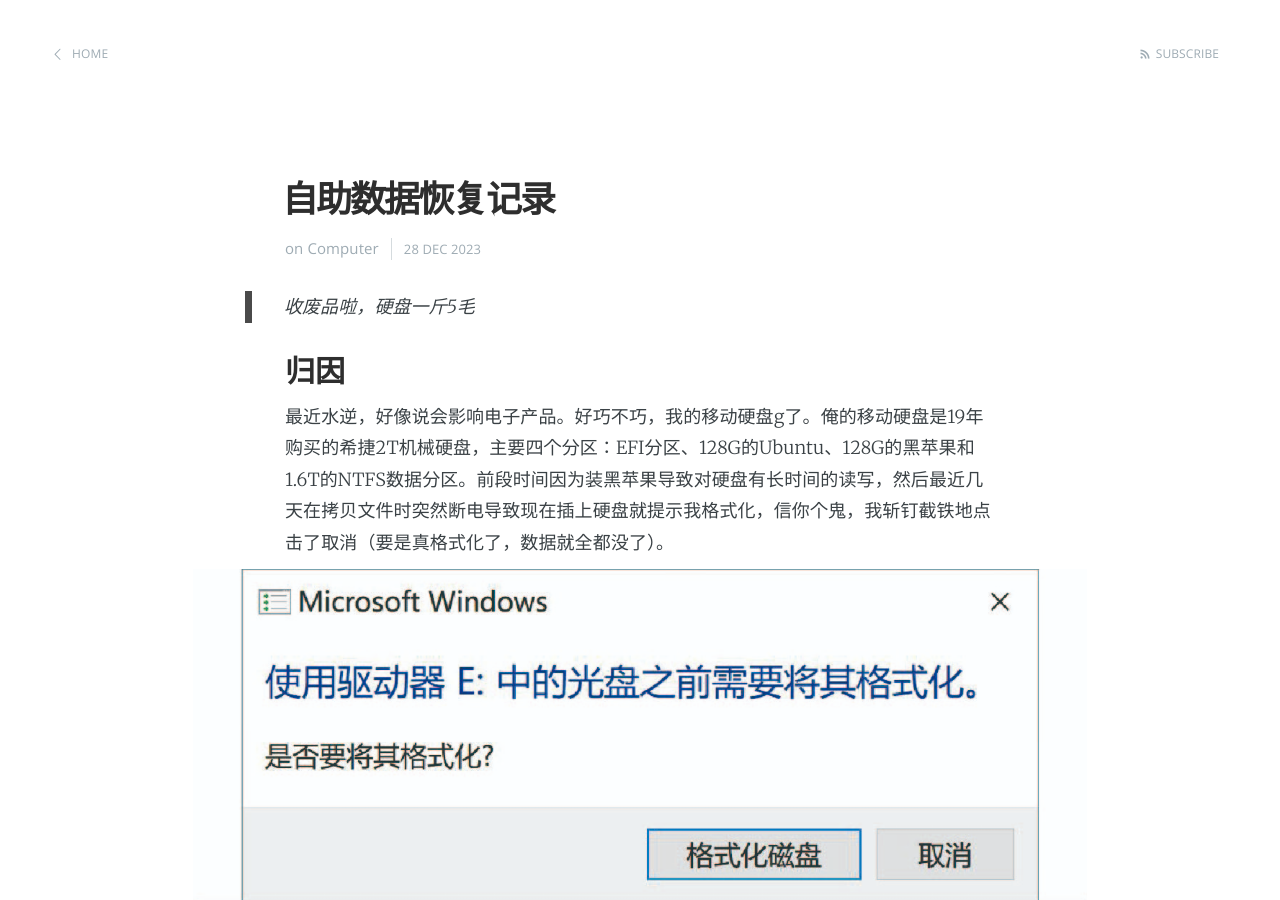
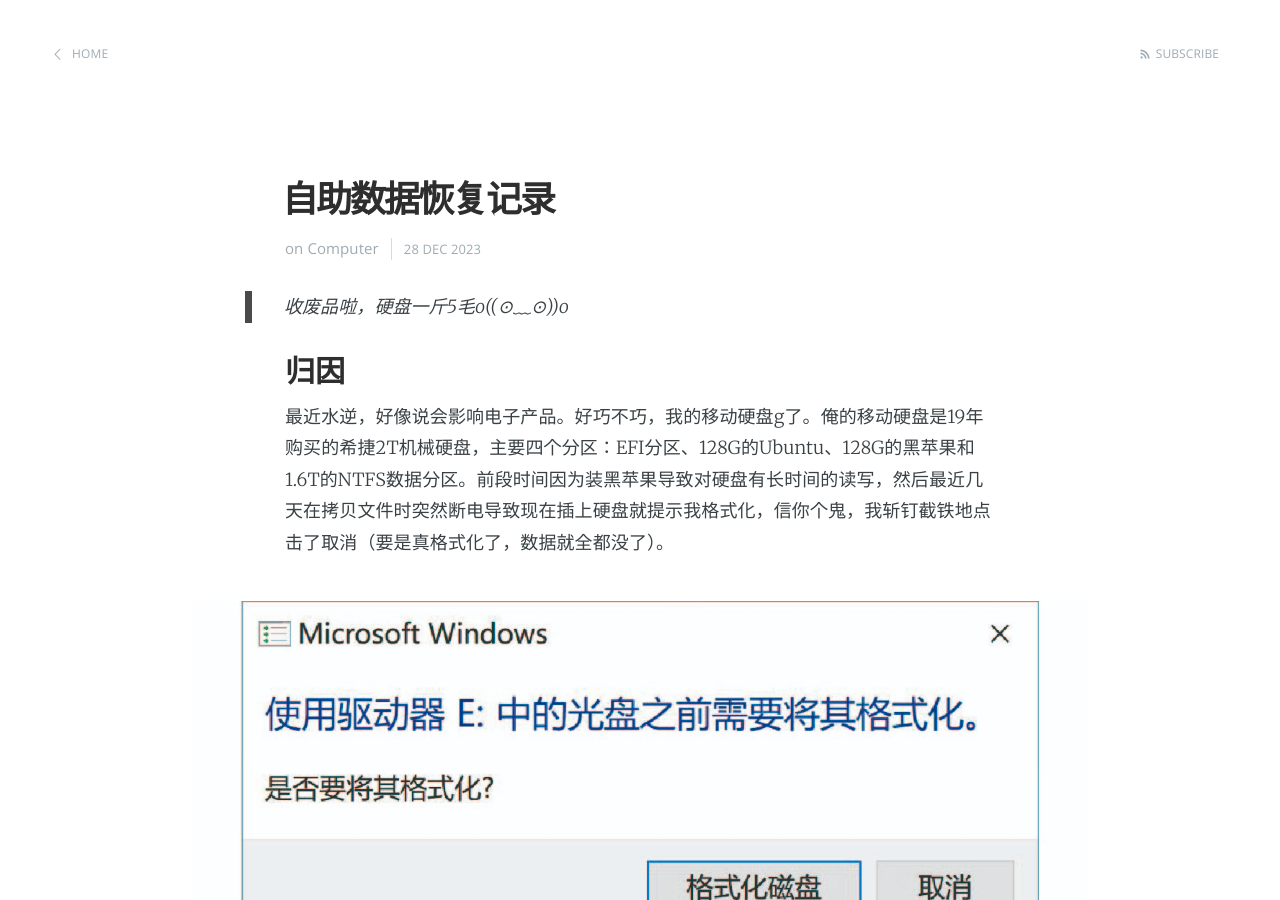
Before and after one commit to marktube/marktube.github.io, a Jekyll site: the page built from _posts/2023-12-27-Disk-Choices.md, in a window 1280 px wide and 900 px high. Built offline with Jekyll 4.4.1, drawn with Linux system fonts in a browser that asks for light colours; comment, search, counter and statistics services are not loaded; some of the changed lines change nothing that is shown.

Commit message:
Update 2023-12-27-Disk-Choices.md

```diff
--- a/_posts/2023-12-27-Disk-Choices.md
+++ b/_posts/2023-12-27-Disk-Choices.md
@@ -1,18 +1,23 @@
 ---
 layout: post
-title: 自助数据恢复记录
+title: "自助数据恢复记录"
 date: 2023-12-28 10:03:00
 disqus: true
 categories: Computer
 ---
 
-> 收废品啦，硬盘一斤5毛
+> 收废品啦，硬盘一斤5毛o((⊙﹏⊙))o
 
 ### 归因
+
 最近水逆，好像说会影响电子产品。好巧不巧，我的移动硬盘g了。俺的移动硬盘是19年购买的希捷2T机械硬盘，主要四个分区：EFI分区、128G的Ubuntu、128G的黑苹果和1.6T的NTFS数据分区。前段时间因为装黑苹果导致对硬盘有长时间的读写，然后最近几天在拷贝文件时突然断电导致现在插上硬盘就提示我格式化，信你个鬼，我斩钉截铁地点击了取消（要是真格式化了，数据就全都没了）。
-![](../../../../assets/images/disk_format.jpg)
+
+![format](../../../../assets/images/disk_format.jpg)
+
 我突然意识到了问题的严重性，硬盘坏没坏不重要，数据没了才是真的糟心！冷静一下之后，我开始分析损坏原因和寻找恢复数据的方法。先拿CHKDSK命令试一下，结果如下：
-![](../../../../assets/images/disk_chkdsk.jpg)
+
+![chkdsk](../../../../assets/images/disk_chkdsk.jpg)
+
 看来只有拿出[DiskGenius](https://www.diskgenius.cn/)来试试看了，先用[恢复文件功能](https://www.diskgenius.cn/exp/use-tutorial.php)试试，结果恢复到一会提示我扇区损坏无法读取！！！又试了坏道检测和修复，果然出现了坏道，但是不能直接修复，那样的话会损坏原有数据。于是决定使用[扇区复制功能](https://www.diskgenius.cn/exp/disk-bad-sector-data-recovery.php)来找回原有数据，所以才有了购买硬盘的需求。
 
 这里还是总结一下机械硬盘使用的一些注意事项，防止后面翻车：
@@ -27,6 +32,7 @@
 另外有些时候USB接口可能会因为省电模式管理而在使用一段时间后停止供电，可以在**设备管理器-通用串行总线控制器-USB根集线器-属性-电源管理**中，取消勾选“允许计算机关闭此设备以节约电源(A)”。
 
 ### 选购
+
 说到买硬盘，这里面水可深了，一般人很难把握。刷漆贴标、以次充好、库存翻新、大削成本、广告洗脑、矿场锻炼都是常见操作。目前普通消费者选择除了机械硬盘就是固态硬盘，希捷(Segate)、西数(Western Digital)、东芝(Toshiba)、三星(Samsung)占据了大部分市场。先主要总结一下机械和固态的区别和各自优缺点：
 
 | 指标 |          机械硬盘          |         固态硬盘         |
@@ -48,6 +54,7 @@
 
 
 #### 机械硬盘
+
 机械硬盘很早就出现了，也被称为传统普通硬盘，作为计算机中容量最大的存储介质，主要由以下几个部分组成：
 
 - 盘片
@@ -63,7 +70,9 @@
 磁头可以沿着盘片的半径方向运动，加上盘片每分钟几千转的高速旋转，磁头就可以定位在盘片的指定位置上进行数据的读写操作。信息通过离磁性表面很近的磁头，由电磁流来改变极性方式被电磁流写到磁盘上，信息可以通过相反的方式读取。机械硬盘的读写速度依赖于电机的转速，因为需要依靠电机带动磁盘高速转动使磁头找到指定位置进行读写。
 
 目前机械硬盘比较大的雷点在于叠瓦盘(SMR)。SMR(Shingled Magnetic Recording)和CMR(Conventional Magnetic Recording)都属于PMR(Perpendicular Magnetic Recording)。为了节省空间成本，资本家们在同样的空间内让磁道有重叠的排放，就像屋顶的瓦片一样，这样会在同样的空间内装下更多的数据，但是会使得写入数据时相邻磁道之间会有一定影响。资本家不会为了这点影响跟利益过不去，但是消费者为了自己的数据稳定，还是不要选择这样的产品。
-![](../../../../assets/images/disk_intro-smr-zones.png)
+
+![smr](../../../../assets/images/disk_intro-smr-zones.png)
+
 目前来说移动机械硬盘领域是叠瓦盘的重灾区，因为移动硬盘的用户需求是硬盘的便携性和大容量。目前大多数移动硬盘都是2.5寸盘，要在这么小的空间内放下1T~2T的数据，目前只有叠瓦盘（固态除外）。所以买移动硬盘最好选择固态，价格更高但是速度、体积和防摔性能更好。另外，看缓存区分SMR和CMR也不一定准确，参考[b站视频](https://www.bilibili.com/video/BV15V4y1J7QW/)
 
 买到硬盘后，可以参考[贴吧教程](https://tieba.baidu.com/p/8653604476)进行验货。
@@ -80,9 +89,10 @@
 一些价格太高的品牌可能不是面向普通消费级的用户，更多的是组装硬盘阵列和NAS的。
 
 #### 固态硬盘
+
 计算机体系结构课程中，我们学过寄存器(Register)、缓存(Cache)、内存(Memory)、机械硬盘(Hard Disk)的容量依次增大，但是存取速度依次递减。闪存（Flash）作为存取速度介于内存和机械硬盘之间的一种存储介质，断电也能保持原有数据。早期用于数码相机、MP3、U盘的存储，随着技术的发展，容量越来越大，功耗逐渐降低、成本也逐渐下降，于是也被用于制作硬盘，也就是固态硬盘SSD(Solid State Disk)。
 
-![](../../../../assets/images/disk_flash.jpg)
+![flash](../../../../assets/images/disk_flash.jpg)
 
 固态硬盘主要由主控、缓存、闪存三部分构成，接口既有兼容机械硬盘的SATA，也有笔记本常用的M.2。因为闪存具有擦写次数限制的问题，闪存颗粒的质量直接关系到固态硬盘的寿命。从生产成本、读写速度、使用寿命上来说，都是SLC>MLC>TLC>QLC。SLC现在据说已经停产了，MLC主要面向中高端用户，消费级用户常见选择就只有TLC和QLC了。
 
@@ -92,7 +102,7 @@
 ### 恢复
 因为硬盘存在坏道，首先利用[扇区复制](https://diskgenius.cn/help/copy-sectors.php)的功能将所有扇区复制到另外的一个硬盘(注意空间要比损坏的硬盘分区要大)，然后使用[恢复文件](https://diskgenius.cn/help/TypeRecovery.php)功能将可以识别出的文件恢复出来。如果可以的话，希望永远用不到这个部分。
 
-![](../../../../assets/images/disk_sector_copy.jpg)
+![sector](../../../../assets/images/disk_sector_copy.jpg)
 扇区复制设置参数时分别选择来源磁盘和目标磁盘，常规选择是遇到坏扇区跳过128个扇区，勾选正常扇区复制完成后尝试复制坏扇区，同时勾选用字符串填充坏扇区。在右上角的参数设置中可以选择起始扇区，一般来说默认源磁盘和目标磁盘的起始扇区都是0。但是我在开始复制过程中，源磁盘每隔一段时间会断电，需要重新插拔usb连接线，此时千万不要再修改界面上的任何参数，点击继续就可以继续复制了。我中间一次突然手欠，乱点了来源磁盘，然后就丢失了之前的恢复记录。这里再给出一个补救的方法，扇区复制时会有记录，每2分钟更新一次，在每次掉电或者暂停时会弹出扇区复制报告txt文件，只要按照当前尚未复制的扇区数填写到参数设置里就可以继续之前的进度了。扇区复制的这个过程比较缓慢，建议耐心等待。
 
 最后就是恢复文件部分了，直接使用DG的文件恢复功能。在已识别的部分把所有文件拷出来就行，有些已删除的文件可以根据需要自行决定是否需要恢复。好在我的硬盘里的照片和一些最重要的文档数据没有丢失，希望大家遇到硬盘故障时都能恢复出想要的数据，尽量做好备份。
```
